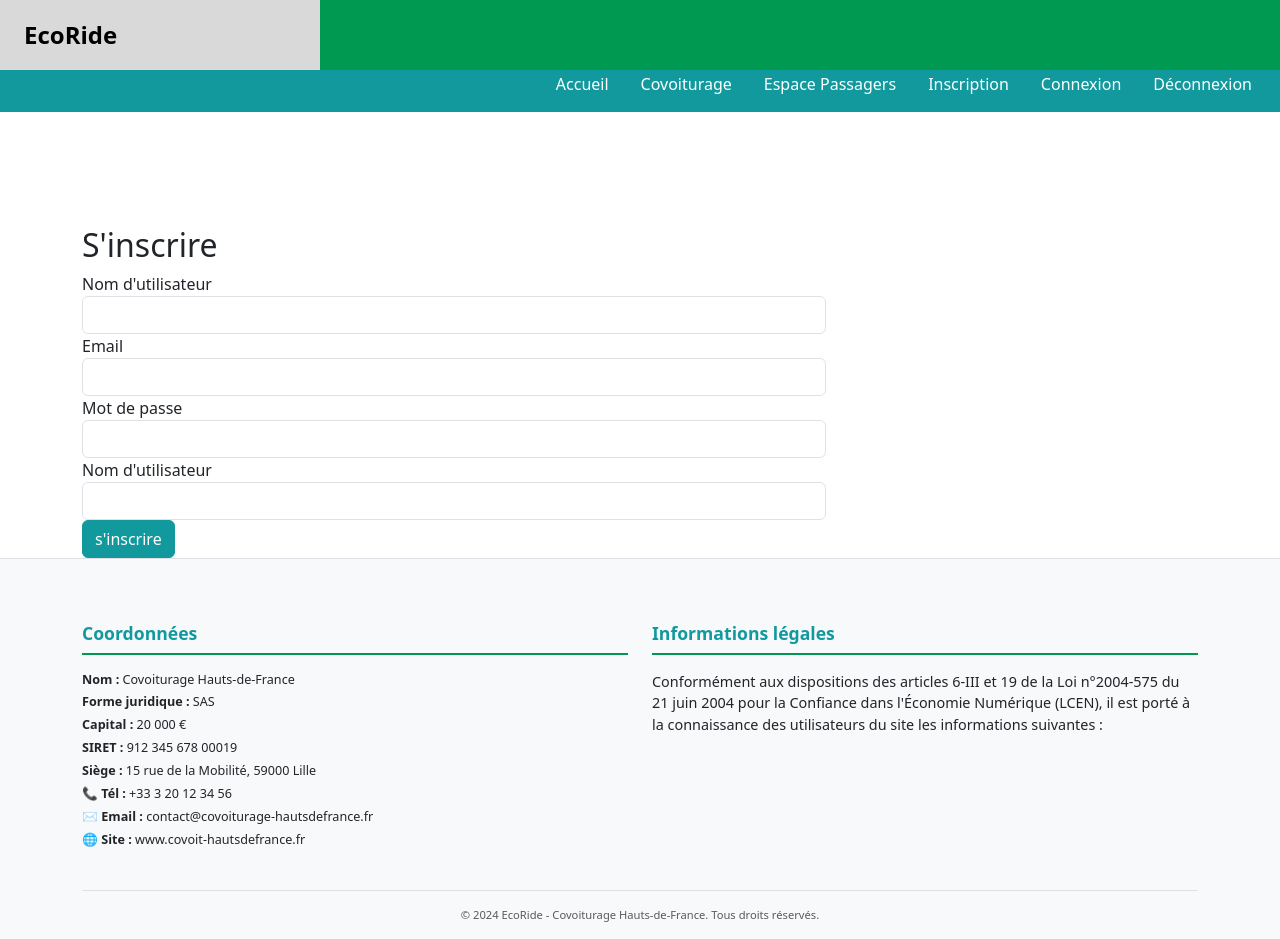
After one commit to SuperKarine/covoiturage2026, a PHP site: template views/auth/register.php in a window 1280 px wide. The commit adds this page. Run offline with PHP 8.4, Linux system fonts and the light colour scheme; the template is opened without the code that fills it, so the values that code supplies are empty.

Commit message:
Formulaire d'inscription

```diff
--- a/public/index.php
+++ b/public/index.php
@@ -6,6 +6,9 @@ use Router\Router;
 
 $router = new Router();
 
+// On enregistre TOUTES les routes
 $router->register('/home', ['Controllers\HomeController', 'index']);
+$router->register('/auth', ['Controllers\AuthController', 'register']);
 
-echo $router->resolve('/home');
+
+echo $router->resolve($_SERVER['REQUEST_URI']);
--- /dev/null
+++ b/views/auth/register.php
@@ -0,0 +1,27 @@
+
+<div class="col-md-8 col-md-offset-2">
+    <h2>S'inscrire</h2>
+<form action="" method="$_POST">
+    <fieldset>
+        <div class="form-group">
+            <label for="pseudo">Nom d'utilisateur</label>
+            <input type="text" id="pseudo" class="form-control" name="username">
+        </div>
+        <div class="form-group">
+            <label for="email">Email</label>
+            <input type="email" id="email" class="form-control" name="email">
+        </div>
+        <div class="form-group">
+            <label for="password">Mot de passe</label>
+            <input type="password" id="password" class="form-control" name="password">
+        </div>
+        <div class="form-group">
+            <label for="password">Nom d'utilisateur</label>
+            <input type="password" id="password" class="form-control" name="password_confirm">
+        </div>
+        <input type="submit" class="btn btn-primary"  value="s'inscrire">
+    </fieldset>
+</form>
+
+
+</div>
--- /dev/null
+++ b/views/layouts/main.php
@@ -0,0 +1,25 @@
+<!DOCTYPE html>
+<html lang="fr">
+<head>
+    <meta charset="UTF-8">
+    <title>Covoiturage2026</title>
+
+    <link rel="stylesheet" href="/assets/css/bootstrap.min.css">
+    <link rel="stylesheet" href="/assets/css/override-bootstrap.css">
+    <link rel="stylesheet" href="/assets/css/custom.css">
+
+    <script src="/assets/js/bootstrap.bundle.min.js"></script>
+</head>
+
+<body>
+
+<?php include __DIR__ . '/../partials/header.php'; ?>
+
+<div class="container">
+    <?= $content ?>
+</div>
+
+<?php include __DIR__ . '/../partials/footer.php'; ?>
+
+</body>
+</html>
--- /dev/null
+++ b/views/partials/footer.php
@@ -0,0 +1,61 @@
+</main>
+
+
+
+
+    <!--Footer Responsive-->
+
+    <footer class="footer-responsive">
+    <div class="container">
+        <div class="row">
+            <!-- Colonne 1 : Coordonnées -->
+            <div class="col-lg-6 col-md-12 mb-4 mb-lg-0">
+                <div class="footer-section">
+                    <h5 class="footer-title">Coordonnées</h5>
+                    <div class="footer-content">
+
+                        <p class="mb-1 small"><strong>Nom :</strong> Covoiturage Hauts-de-France</p>
+                        <p class="mb-1 small"><strong>Forme juridique :</strong> SAS</p>
+                        <p class="mb-1 small"><strong>Capital :</strong> 20 000 €</p>
+                        <p class="mb-1 small"><strong>SIRET :</strong> 912 345 678 00019</p>
+                        <p class="mb-1 small"><strong>Siège :</strong> 15 rue de la Mobilité, 59000 Lille</p>
+                        <p class="mb-1 small">📞 <strong>Tél :</strong> +33 3 20 12 34 56</p>
+                        <p class="mb-1 small">✉️ <strong>Email :</strong> contact@covoiturage-hautsdefrance.fr</p>
+                        <p class="mb-0 small">🌐 <strong>Site :</strong> www.covoit-hautsdefrance.fr</p>
+                    </div>
+                </div>
+            </div>
+
+  <!-- Informations légales -->
+    <div class="col-lg-6 col-md-12">
+            <div class="footer-section">
+                <h5 class="footer-title">Informations légales</h5>
+
+                <div class="footer-content">
+
+            <p class="mb-0">Conformément aux dispositions des articles 6-III et 19 de la Loi n°2004-575 du 21 juin 2004 pour la Confiance dans l'Économie Numérique (LCEN), il est porté à la connaissance des utilisateurs du site les informations suivantes :</p>
+                </div>
+            </div>
+        </div>
+    </div>
+
+            <!-- Copyright -->
+        <div class="row mt-4">
+            <div class="col-12">
+                <div class="footer-copyright text-center pt-3 border-top">
+                    <p class="small text-muted mb-0">
+                        © 2024 EcoRide - Covoiturage Hauts-de-France. Tous droits réservés.
+                    </p>
+                </div>
+            </div>
+        </div>
+    </div>
+
+</footer>
+
+
+
+
+</body>
+
+</html>
--- /dev/null
+++ b/views/partials/header.php
@@ -0,0 +1,92 @@
+<!-- VERSION DESKTOP -->
+<div class="d-none d-lg-block">
+
+    <!-- Barre principale -->
+    <nav class="navbar navbar-duo fixed-top">
+        <div class="container-fluid">
+            <div class="nav-section success-section">
+                <a class="navbar-brand" href="/">EcoRide</a>
+            </div>
+
+            <div class="nav-section secondary-section">
+                <!-- Tu peux ajouter du contenu ici -->
+            </div>
+        </div>
+    </nav>
+
+    <!-- Barre navigation -->
+    <nav class="navbar navbar-second">
+        <div class="container-fluid justify-content-end">
+            <ul class="nav">
+                <li class="nav-item">
+                    <a class="nav-link" href="/">Accueil</a>
+                </li>
+                <li class="nav-item">
+                    <a class="nav-link" href="/covoiturage">Covoiturage</a>
+                </li>
+                <li class="nav-item">
+                    <a class="nav-link" href="/passagers">Espace Passagers</a>
+                </li>
+                <li class="nav-item">
+                    <a class="nav-link" href="/inscription">Inscription</a>
+                </li>
+                <li class="nav-item">
+                    <a class="nav-link" href="/connexion">Connexion</a>
+                </li>
+                <li class="nav-item">
+                    <a class="nav-link" href="/deconnexion">Déconnexion</a>
+                </li>
+            </ul>
+        </div>
+    </nav>
+
+</div>
+
+
+<!-- VERSION MOBILE -->
+<nav class="navbar navbar-mobile fixed-top d-lg-none">
+    <div class="container-fluid">
+
+        <!-- Logo -->
+        <a class="navbar-brand mobile-brand" href="/">
+            EcoRide
+        </a>
+
+        <!-- Bouton burger -->
+        <button class="navbar-toggler" type="button" data-bs-toggle="collapse" data-bs-target="#navbarMobile">
+            <span class="navbar-toggler-icon"></span>
+        </button>
+
+        <!-- Menu -->
+        <div class="collapse navbar-collapse" id="navbarMobile">
+            <ul class="navbar-nav ms-3">
+                <li class="nav-item">
+                    <a class="nav-link" href="/">Accueil</a>
+                </li>
+                <li class="nav-item">
+                    <a class="nav-link" href="/covoiturage">Covoiturage</a>
+                </li>
+                <li class="nav-item">
+                    <a class="nav-link" href="/passagers">Espace Passagers</a>
+                </li>
+                <li class="nav-item">
+                    <a class="nav-link" href="/inscription">Inscription</a>
+                </li>
+                <li class="nav-item">
+                    <a class="nav-link" href="/connexion">Connexion</a>
+                </li>
+                <li class="nav-item">
+                    <a class="nav-link" href="/deconnexion">Déconnexion</a>
+                </li>
+            </ul>
+        </div>
+
+    </div>
+</nav>
+
+
+<!-- ESPACE POUR NAVBAR FIXED -->
+<div class="header-spacer d-lg-none"></div>
+<div class="header-spacer-desktop d-none d-lg-block"></div>
+
+<main class="main-content">
```
Also changed, not shown: src/Controllers/AuthController.php (added, +21 -0 lines), src/Models/Utilisateurs.php (added, +15 -0 lines), views/auth/login.php (added).
